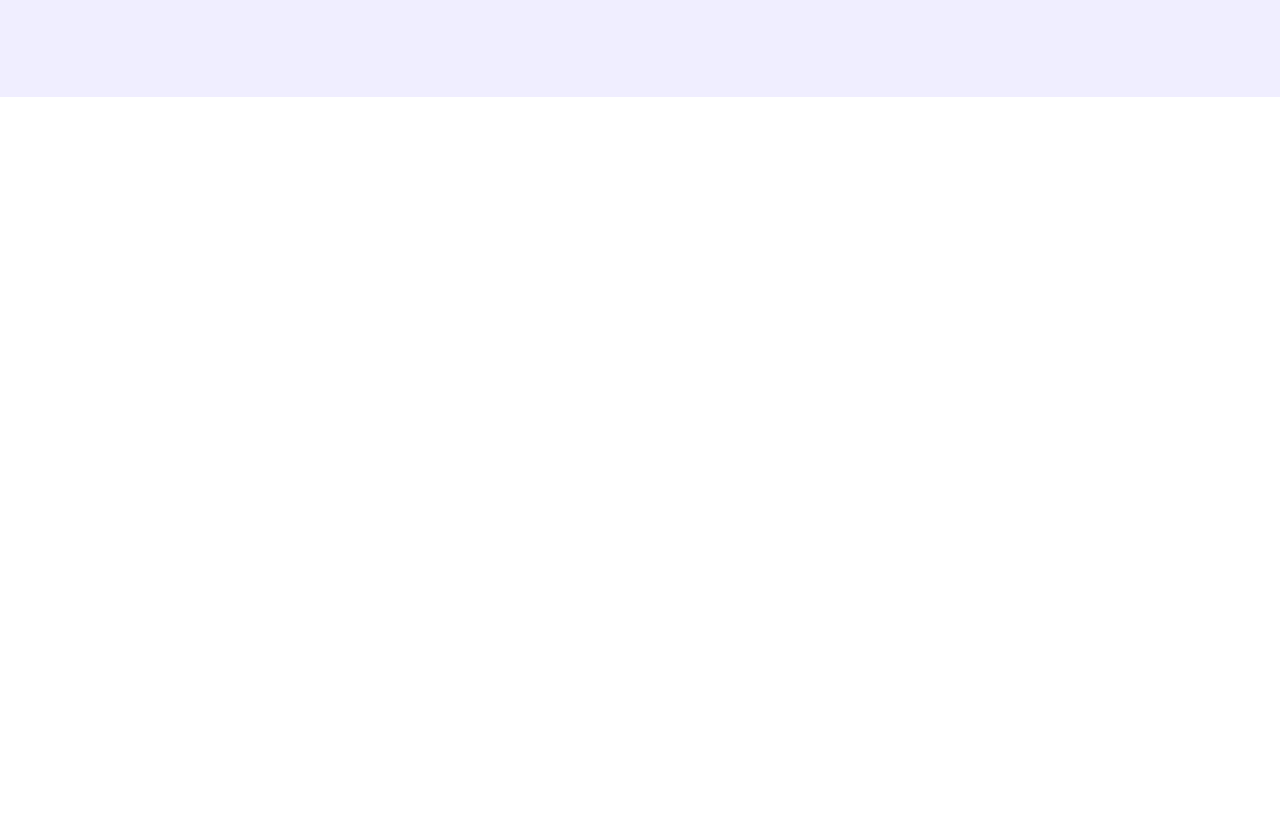
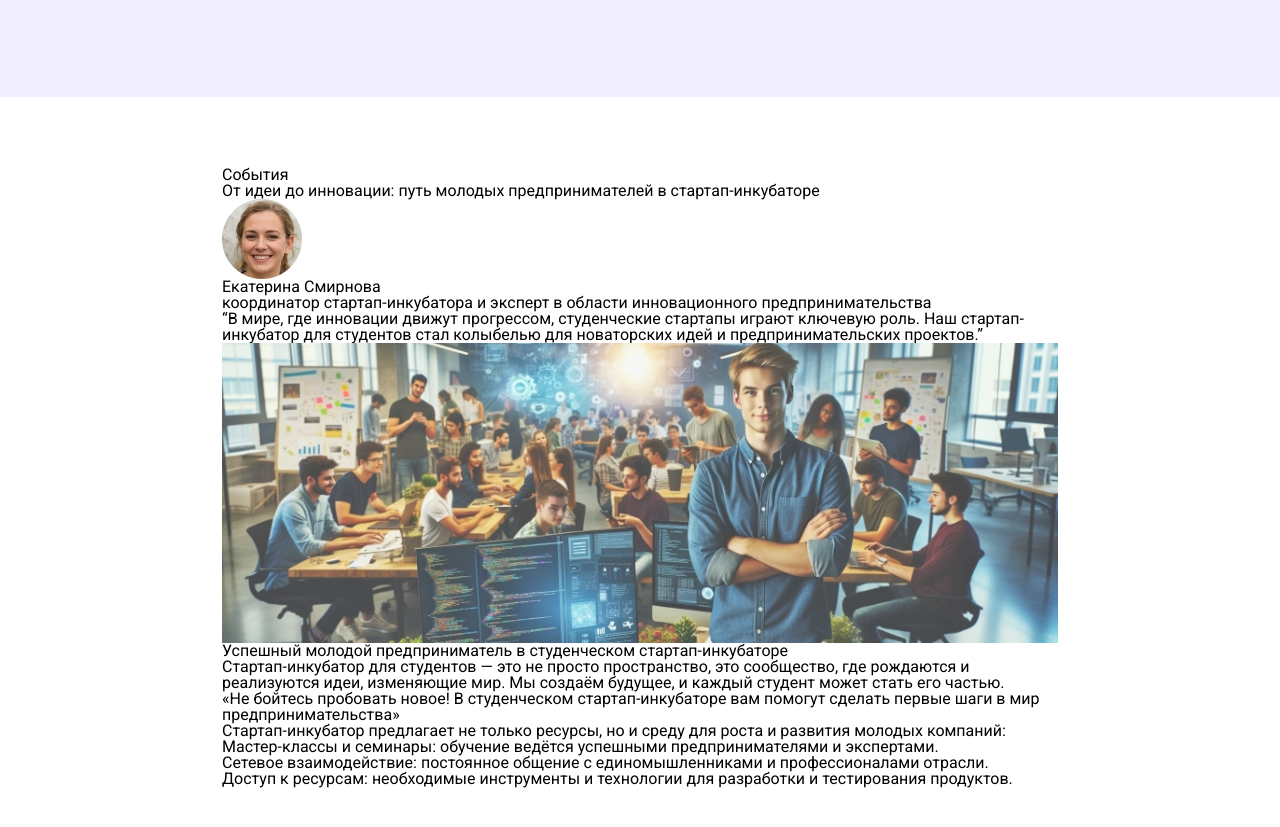
Before and after one commit to Zeptorqyiad/BrainSpark, a plain HTML site: page index.html in a window 1280 px wide. Shown: the part 2021-2848 px from the top of the page. Before the commit the page ends 2258 px from the top, so only its background shows below. Drawn offline with Linux system fonts and the light colour scheme.

Commit message:
Start event section

```diff
--- a/index.html
+++ b/index.html
@@ -189,7 +189,52 @@
 			</section>
 			<section class="event _&container">
 				<div class="event__content">
-
+					<h3 class="event__title">События</h3>
+					<div class="event__subtitle">
+						От идеи до инновации: путь молодых предпринимателей в стартап-инкубаторе
+					</div>
+					<div class="event__profile">
+						<img class="profile__image" src="./img/event/05.jpeg" alt="ImageProf">
+						<div class="profile-block">
+							<div class="profile-block_title">
+								Екатерина Смирнова
+							</div>
+							<div class="profile-block_text">
+								координатор стартап-инкубатора и эксперт в области инновационного
+								предпринимательства
+							</div>
+						</div>
+					</div>
+					<p class="profile__comment">
+						“В мире, где инновации движут прогрессом, студенческие стартапы
+						играют ключевую роль. Наш стартап-инкубатор для студентов стал колыбелью
+						для новаторских идей и предпринимательских проектов.”
+					</p>
+					<img src="./img/event/04.jpeg" alt="CongratsMan">
+					<caption>Успешный молодой предприниматель в студенческом стартап-инкубаторе</caption>
+					<p class="event__middle-text">
+						Стартап-инкубатор для студентов — это не просто пространство, это сообщество, где рождаются
+						и реализуются идеи,
+						изменяющие мир. Мы создаём будущее, и каждый студент может стать его частью.
+					</p>
+					<p class="discourse-text">
+						«Не бойтесь пробовать новое! В студенческом стартап-инкубаторе вам помогут сделать первые шаги
+						в мир предпринимательства»
+					</p>
+					<h3 class="startup-title-context">
+						Стартап-инкубатор предлагает не только ресурсы, но и среду для роста и развития молодых компаний:
+					</h3>
+					<ul class="text__list">
+						<li>
+							Мастер-классы и семинары: обучение ведётся успешными предпринимателями и экспертами.
+						</li>
+						<li>
+							Сетевое взаимодействие: постоянное общение с единомышленниками и профессионалами отрасли.
+						</li>
+						<li>
+							Доступ к ресурсам: необходимые инструменты и технологии для разработки и тестирования продуктов.
+						</li>
+					</ul>
 				</div>
 			</section>
 		</main>
```
Also changed, not shown: img/event/05.jpeg (added).
